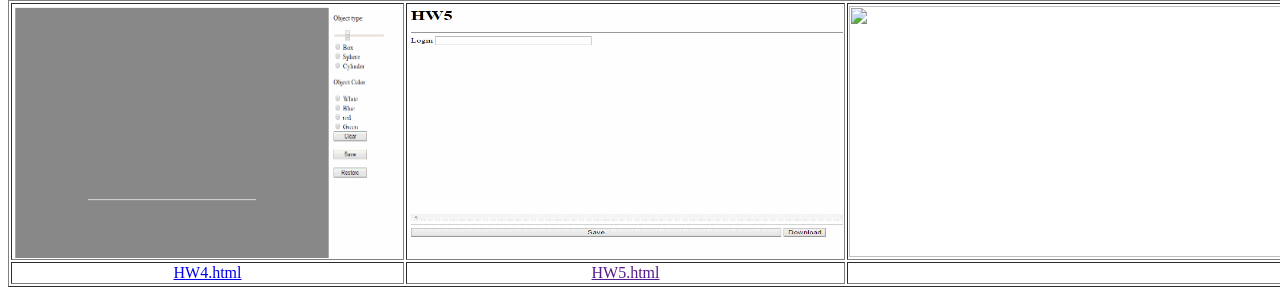
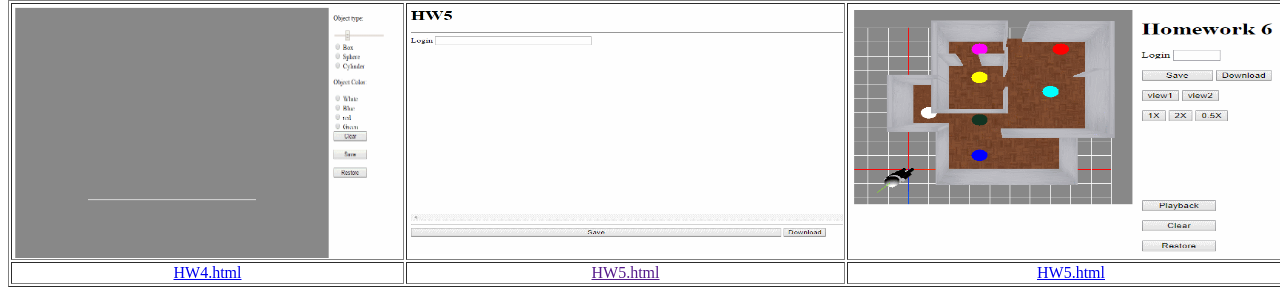
Before and after one commit to tengshine/3W3D, a plain HTML site: page index.html in a window 1280 px wide. Shown: the part 412-699 px from the top of the page. Drawn offline with Linux system fonts and the light colour scheme.

Commit message:
Add files via upload

```diff
--- a/index.html
+++ b/index.html
@@ -37,7 +37,7 @@
 		<td width="446">
 		<img border="0" src="HW5/HW5.gif" width="435" height="246"></td>
 		<td width="446">
-		<img border="0" src="" width="444" height="251"></td>
+		<img border="0" src="HW6/HW6.gif" width="444" height="251"></td>
 
 
 	</tr>
@@ -52,8 +52,8 @@
 		HW5.html</a></td>
 		<td width="447">
 		<p align="center">
-		<a href="">
-		</a>
+		<a href="https://docs.google.com/presentation/d/1caJAnGVjEU-80DvEjBZauCKs_xx7p55Q7mYb58GW7_s/edit?usp=sharing">
+		HW5.html</a>
 	</tr>
 </table>
 <table border="1" width="100%">
```
Also changed, not shown: HW6/HW6.gif (added).
